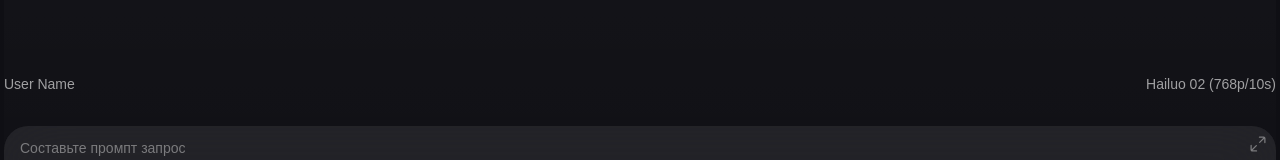
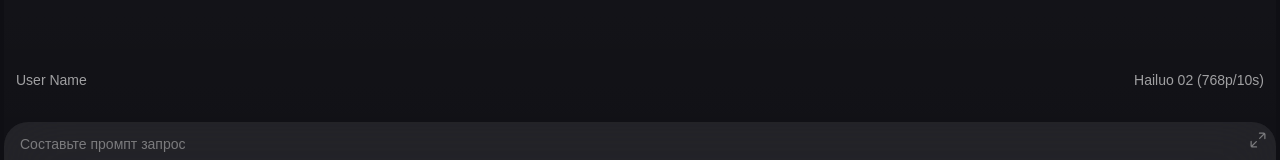
Before and after one commit to GSergiy13/pipeline-frontend, a Next.js app: page / in a window 1280 px wide. Shown: the part 449-609 px from the top of the page. Built offline with nearby package versions, Linux system fonts and the light colour scheme; a web font is replaced by a local one.

Commit message:
fix: adjust padding in UserInfoPanel and bottom position in ChatPromptPanel for improved layout consistency

```diff
--- a/src/components/СhatPromptPanel/UserInfoPanel/UserInfoPanel.tsx
+++ b/src/components/СhatPromptPanel/UserInfoPanel/UserInfoPanel.tsx
@@ -5,7 +5,7 @@ export const UserInfoPanel = () => {
 	const userData = useSelector((state: RootState) => state.user)
 
 	return (
-		<div className='flex gap-2 items-center justify-between mb-8'>
+		<div className='flex gap-2 items-center justify-between mb-8 px-3'>
 			<span className='text-wight-bg-transparency-60 text-sm'>
 				{userData.user?.name || 'User Name'}
 			</span>
--- a/src/components/СhatPromptPanel/СhatPromptPanel.tsx
+++ b/src/components/СhatPromptPanel/СhatPromptPanel.tsx
@@ -4,7 +4,7 @@ import { UserInfoPanel } from './UserInfoPanel/UserInfoPanel'
 
 export const ChatPromptPanel = () => {
 	return (
-		<div className=' absolute bottom-5 left-0 flex flex-col mt-auto w-full z-40 transition-all duration-150'>
+		<div className=' absolute bottom-6 left-0 flex flex-col mt-auto w-full z-40 transition-all duration-150'>
 			<UserInfoPanel />
 			<PromptInputWrapper />
 
```
